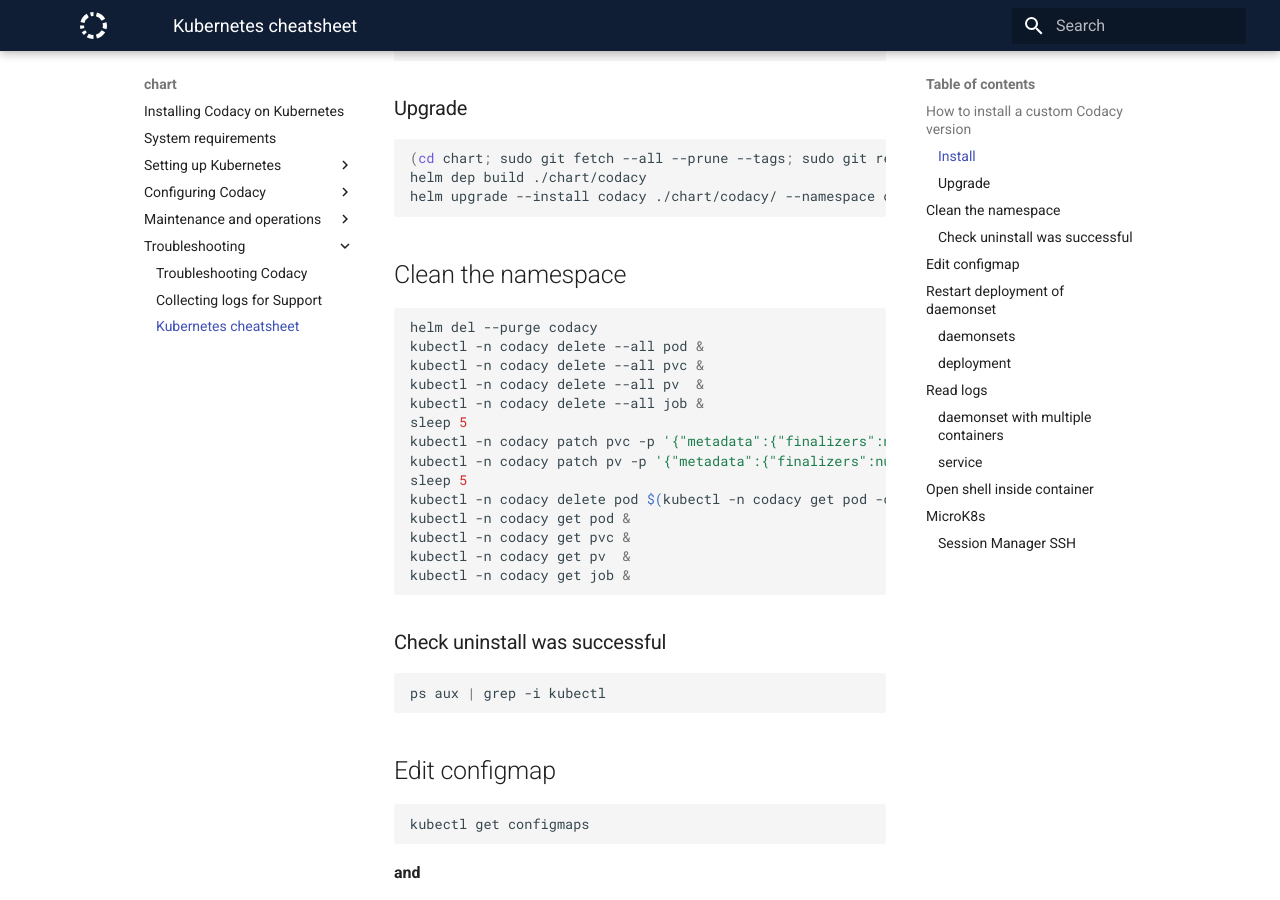
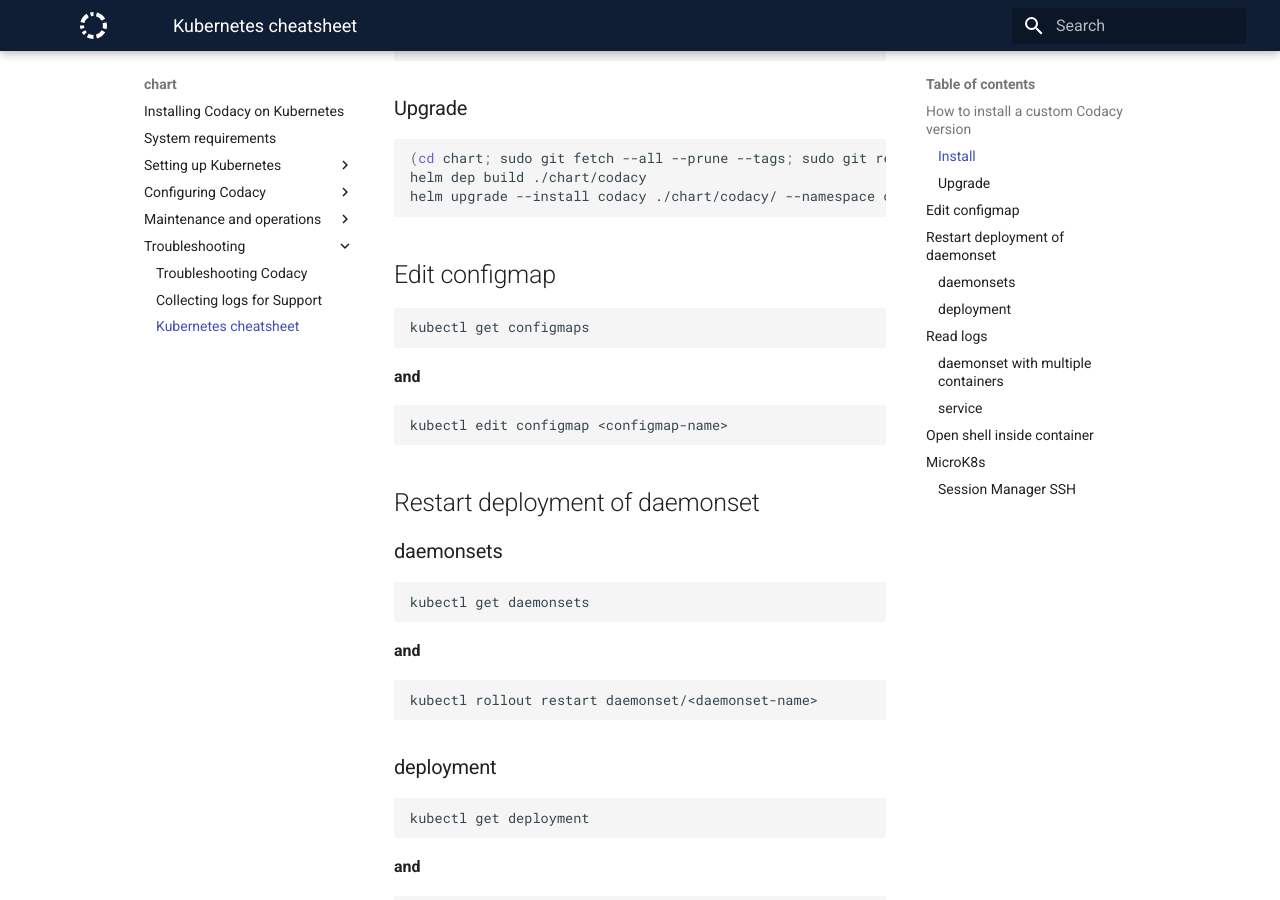
Before and after one commit to codacy/chart, an MkDocs documentation site: the page built from docs/troubleshoot/k8s-cheatsheet.md, in a window 1280 px wide and 900 px high, scrolled down 297 px. Built offline with MkDocs 1.6.1 and Material for MkDocs 9.7.7, drawn with Linux system fonts in a browser that asks for light colours.

Commit message:
Cherry-pick pull request #624 [ci skip]
Pulls changes from https://github.com/codacy/chart/pull/624

````diff
--- a/docs/troubleshoot/k8s-cheatsheet.md
+++ b/docs/troubleshoot/k8s-cheatsheet.md
@@ -16,31 +16,6 @@
 (cd chart; sudo git fetch --all --prune --tags; sudo git reset --hard origin/<YOUR-BRANCH>;)
 helm dep build ./chart/codacy
 helm upgrade --install codacy ./chart/codacy/ --namespace codacy --atomic --timeout=300 --values ./<YOUR-VALUES-FILE>
-```
-
-## Clean the namespace
-
-```bash
-helm del --purge codacy
-kubectl -n codacy delete --all pod &
-kubectl -n codacy delete --all pvc &
-kubectl -n codacy delete --all pv  &
-kubectl -n codacy delete --all job &
-sleep 5
-kubectl -n codacy patch pvc -p '{"metadata":{"finalizers":null}}' $(kubectl -n codacy get pvc -o jsonpath='{.items[*].metadata.name}')
-kubectl -n codacy patch pv -p '{"metadata":{"finalizers":null}}' $(kubectl -n codacy get pv -o jsonpath='{.items[*].metadata.name}')
-sleep 5
-kubectl -n codacy delete pod $(kubectl -n codacy get pod -o jsonpath='{.items[*].metadata.name}') --force --grace-period=0
-kubectl -n codacy get pod &
-kubectl -n codacy get pvc &
-kubectl -n codacy get pv  &
-kubectl -n codacy get job &
-```
-
-### Check uninstall was successful
-
-```bash
-ps aux | grep -i kubectl
 ```
 
 ## Edit configmap
````
Also changed, not shown: docs/maintenance/uninstall.md (+0 -3 lines).
